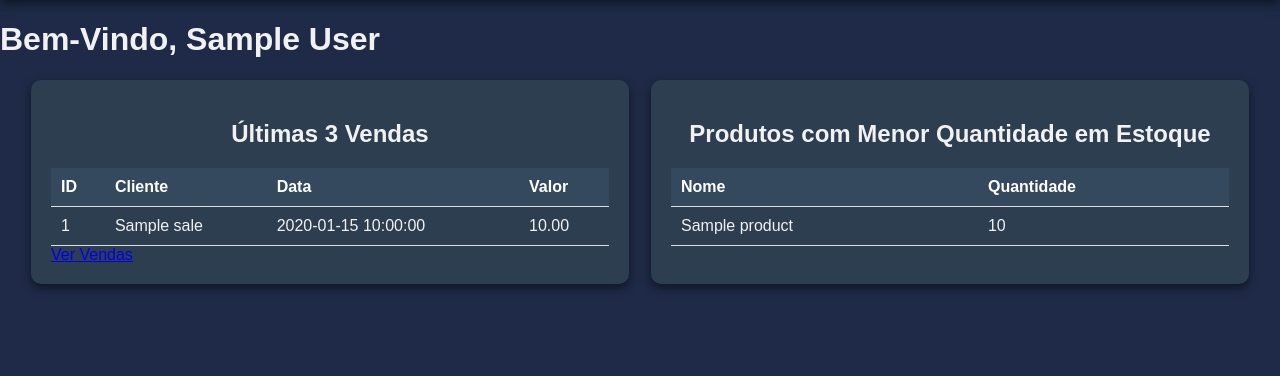
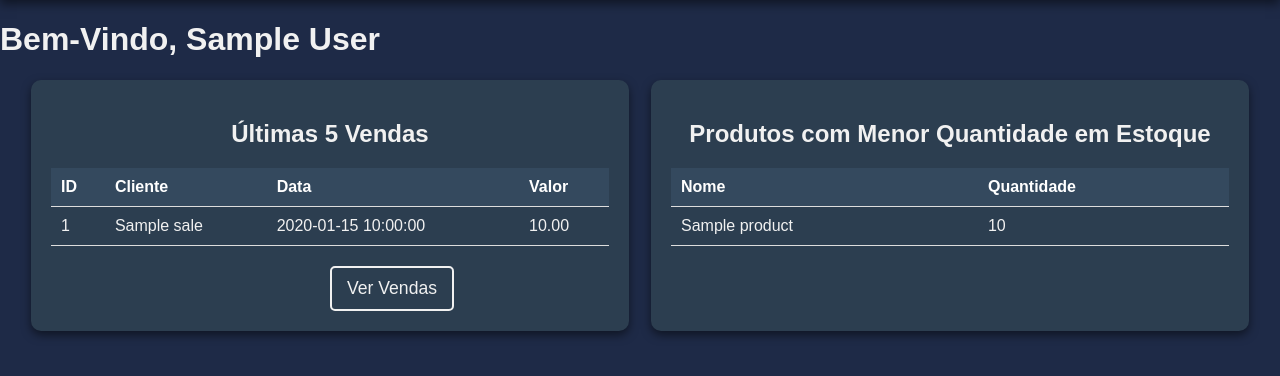
Before and after one commit to J0seAlbuquerque/StockFLow, a PHP site: page /pages/homepage.php in a window 1280 px wide. Shown: the part 66-442 px from the top of the page. Run offline with PHP 8.4, Linux system fonts and the light colour scheme; the visitor is signed in with stand-in values (Sample User, id 1); tables that the repository leaves empty hold one stand-in row (values such as "Sample post").

Commit message:
feat: link de vendas na homepage

```diff
--- a/assets/css/_homepage.css
+++ b/assets/css/_homepage.css
@@ -124,6 +124,25 @@ body {
     opacity: 1; /* Torna o dropdown visível com transição suave */
 }
 
+/*Centralizar link e descer ao meio*/
+#link {
+    color: #f1f1f1; /* White Smoke */
+    text-decoration: none;
+    padding: 10px 15px; /* Adiciona preenchimento para bordas */
+    font-size: 1.1rem;
+    margin-top: 20px; /* Aumenta a margem superior para descer o link */
+    margin-left: 50%;
+    border: 2px solid #f1f1f1; /* Adiciona borda */
+    border-radius: 5px; /* Bordas arredondadas */
+    display: inline-block; /* Garante que o link seja tratado como bloco inline */
+    transition: background-color 0.3s ease, color 0.3s ease; /* Transição suave para cor de fundo e texto */
+}
+
+#link:hover {
+    background-color: #1abc9c; /* Turquoise */
+    color: #fff; /* Branco */
+}
+
 /* Estilos para dispositivos menores (responsividade) */
 @media (max-width: 768px) {
     .navbar {
--- a/pages/homepage.php
+++ b/pages/homepage.php
@@ -12,8 +12,8 @@ $user_id = $_SESSION['user_id'];
 $nomeEmpresa = $_SESSION['nomeEmpresa']; // Define the $nomeEmpresa variable
 $customer_name = $_SESSION['name']; // Define the $customer_name variable
 
-// Fetch the latest 3 sales
-$query_sales = "SELECT sale_id, customer_name, sale_date, total_amount FROM sales WHERE user_id = ? ORDER BY sale_date DESC LIMIT 3";
+// Fetch the latest 5 sales
+$query_sales = "SELECT sale_id, customer_name, sale_date, total_amount FROM sales WHERE user_id = ? ORDER BY sale_date DESC LIMIT 5";
 $stmt_sales = $conn->prepare($query_sales);
 $stmt_sales->bind_param("i", $user_id);
 $stmt_sales->execute();
@@ -74,7 +74,7 @@ $low_stock_products = $result_products->fetch_all(MYSQLI_ASSOC);
     </div>
     <div class="dashboard">
         <section class="latest-sales">
-            <h2>Últimas 3 Vendas</h2>
+            <h2>Últimas 5 Vendas</h2>
             <table>
                 <thead>
                     <tr>
@@ -95,7 +95,7 @@ $low_stock_products = $result_products->fetch_all(MYSQLI_ASSOC);
                     <?php endforeach; ?>
                 </tbody>
             </table>
-            <a href="./vendas.php">Ver Vendas</a>
+            <a id="link" href="./vendas.php">Ver Vendas</a>
         </section>
         <section class="low-stock-products">
             <h2>Produtos com Menor Quantidade em Estoque</h2>
```
